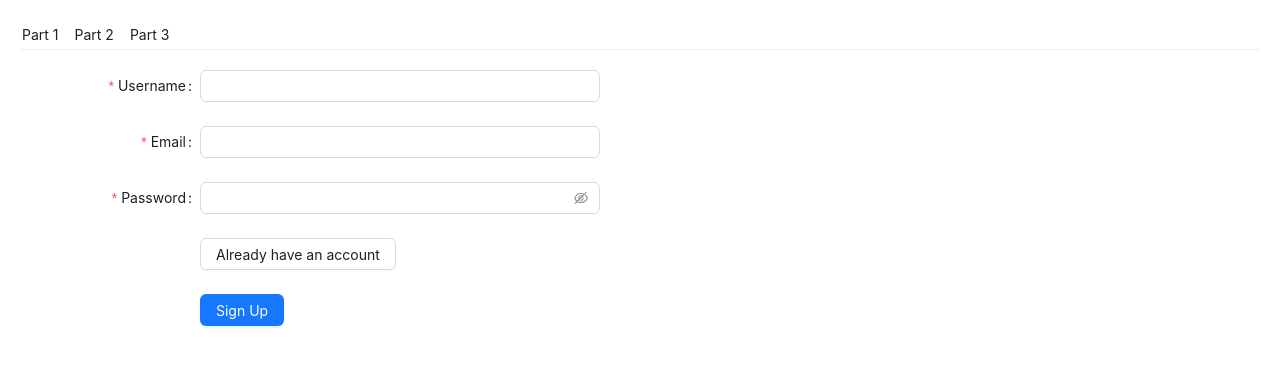
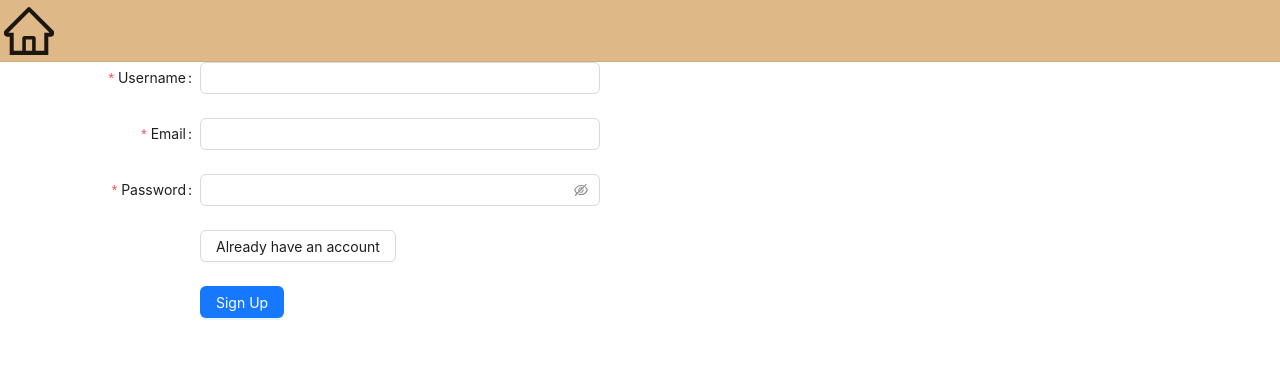
Before and after one commit to list-mist/real-estate-UI, a React (Create React App) app: page / in a window 1280 px wide. Shown: the top 366 px of the page. Built offline with nearby package versions, Linux system fonts and the light colour scheme.

Commit message:
Added styled components for navigation

```diff
--- a/package.json
+++ b/package.json
@@ -3,6 +3,7 @@
   "version": "0.1.0",
   "private": true,
   "dependencies": {
+    "@ant-design/icons": "^5.2.6",
     "@testing-library/jest-dom": "^5.17.0",
     "@testing-library/react": "^13.4.0",
     "@testing-library/user-event": "^13.5.0",
--- a/src/Components/Header.tsx
+++ b/src/Components/Header.tsx
@@ -1,25 +1,30 @@
 import {Anchor} from "antd";
+import { DribbbleSquareOutlined,
+    UserOutlined ,
+    HomeOutlined
+} from "@ant-design/icons"
 
+import styled from "styled-components"
+const StyledHomeOutlined = styled(HomeOutlined)`
+ padding : 2px;
+ font-size:50px;
+`;
+const StyledAnchor = styled(Anchor)`
+  display: block;
+  width: 100%;
+  background-color: burlywood;
+`
 const Header : React.FC = () =>{
-    return <div style={{ padding: '20px' }}>
-        <Anchor
+    return <div>
+        <StyledAnchor
             direction="horizontal"
             items={[
                 {
                     key: 'part-1',
                     href: '#part-1',
-                    title: 'Part 1',
+                    title: <StyledHomeOutlined />,
                 },
-                {
-                    key: 'part-2',
-                    href: '#part-2',
-                    title: 'Part 2',
-                },
-                {
-                    key: 'part-3',
-                    href: '#part-3',
-                    title: 'Part 3',
-                },
+
             ]} />
     </div>;
 }
```
Also changed, not shown: src/Components/Properties/Property.tsx (+22 -1 lines).
